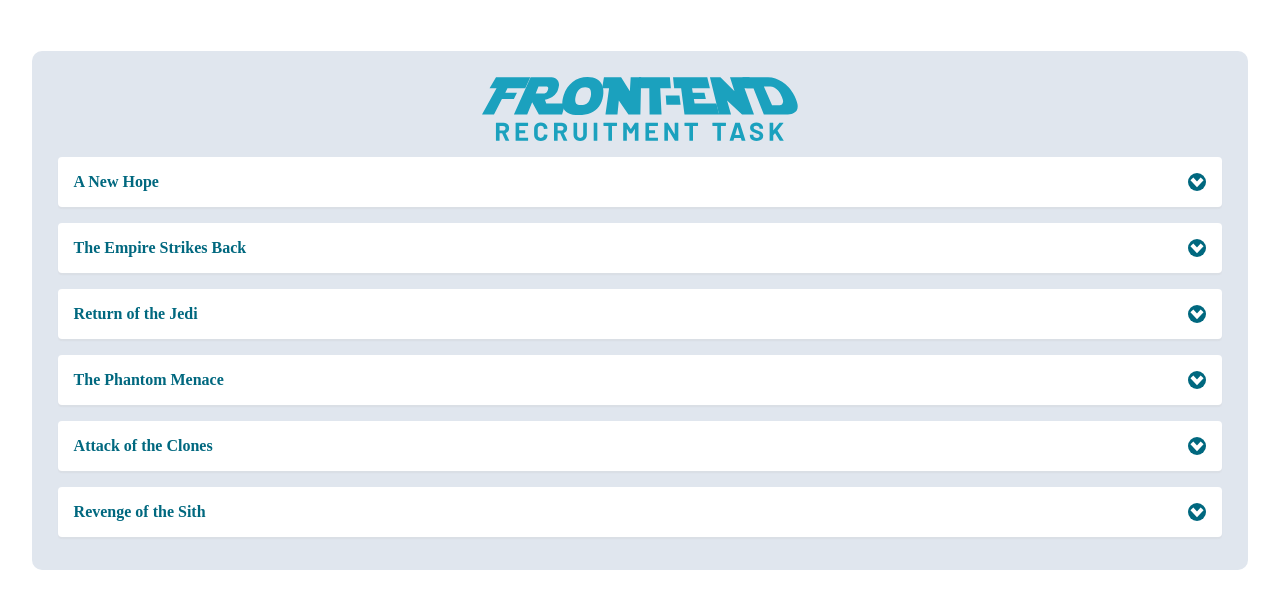
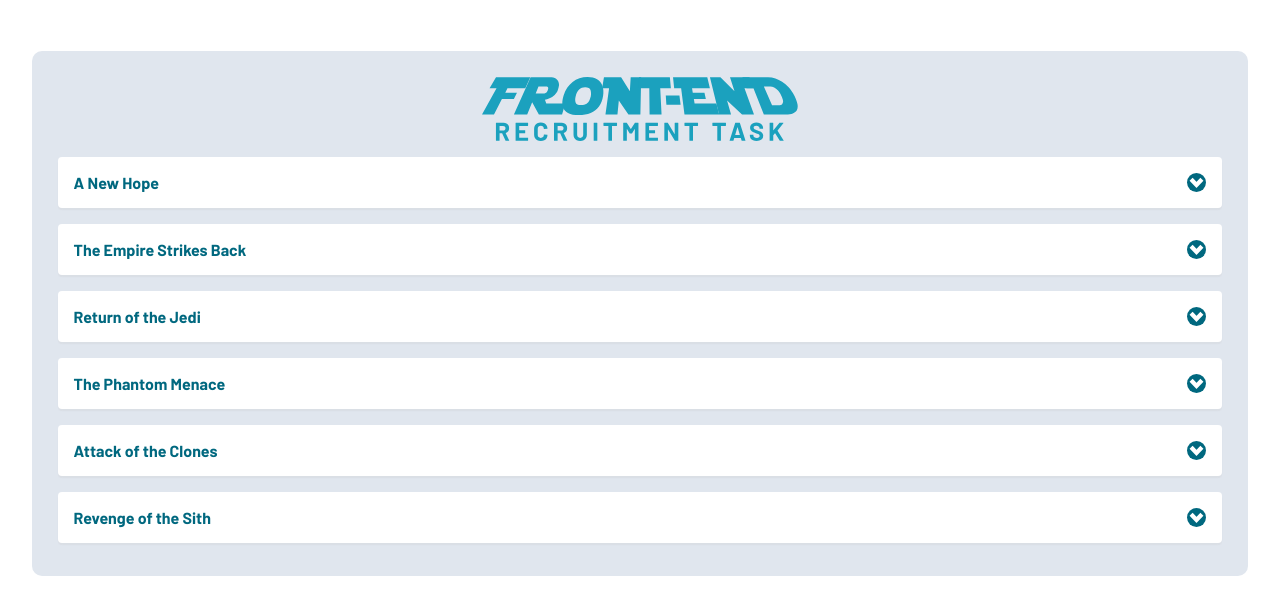
Before and after one commit to Droniu/mirmuee-michal-dron, a React (Create React App) app: page / in a window 1280 px wide. Shown: the top 614 px of the page. Built offline with nearby package versions, Linux system fonts and the light colour scheme.

Commit message:
Barlow font

```diff
--- a/public/index.html
+++ b/public/index.html
@@ -3,6 +3,12 @@
   <head>
     <meta charset="utf-8" />
     <link rel="icon" href="%PUBLIC_URL%/favicon.ico" />
+
+    <!-- Barlow font wasn't included in the assets file, so I'm using google fonts -->
+    <link rel="preconnect" href="https://fonts.googleapis.com">
+    <link rel="preconnect" href="https://fonts.gstatic.com" crossorigin>
+    <link href="https://fonts.googleapis.com/css2?family=Barlow:wght@400;700&display=swap" rel="stylesheet">
+
     <meta name="viewport" content="width=device-width, initial-scale=1" />
     <meta name="theme-color" content="#000000" />
     <meta
--- a/src/components/App/App.tsx
+++ b/src/components/App/App.tsx
@@ -13,6 +13,7 @@
     background-color: #fff;
     width: 100%;
     margin: 0;
+    font-family: 'Barlow';
 
   }
   /* I'm not sure if this is the proper way to handle the
--- a/src/components/WikiTable/WikiTable.tsx
+++ b/src/components/WikiTable/WikiTable.tsx
@@ -9,9 +9,9 @@
 }
 
 const StyledTable = styled.table`
+    color: #474747;
     margin: 1rem;
     border-collapse: collapse;
-
 `
 
 const BlueTd = styled.td`
```
